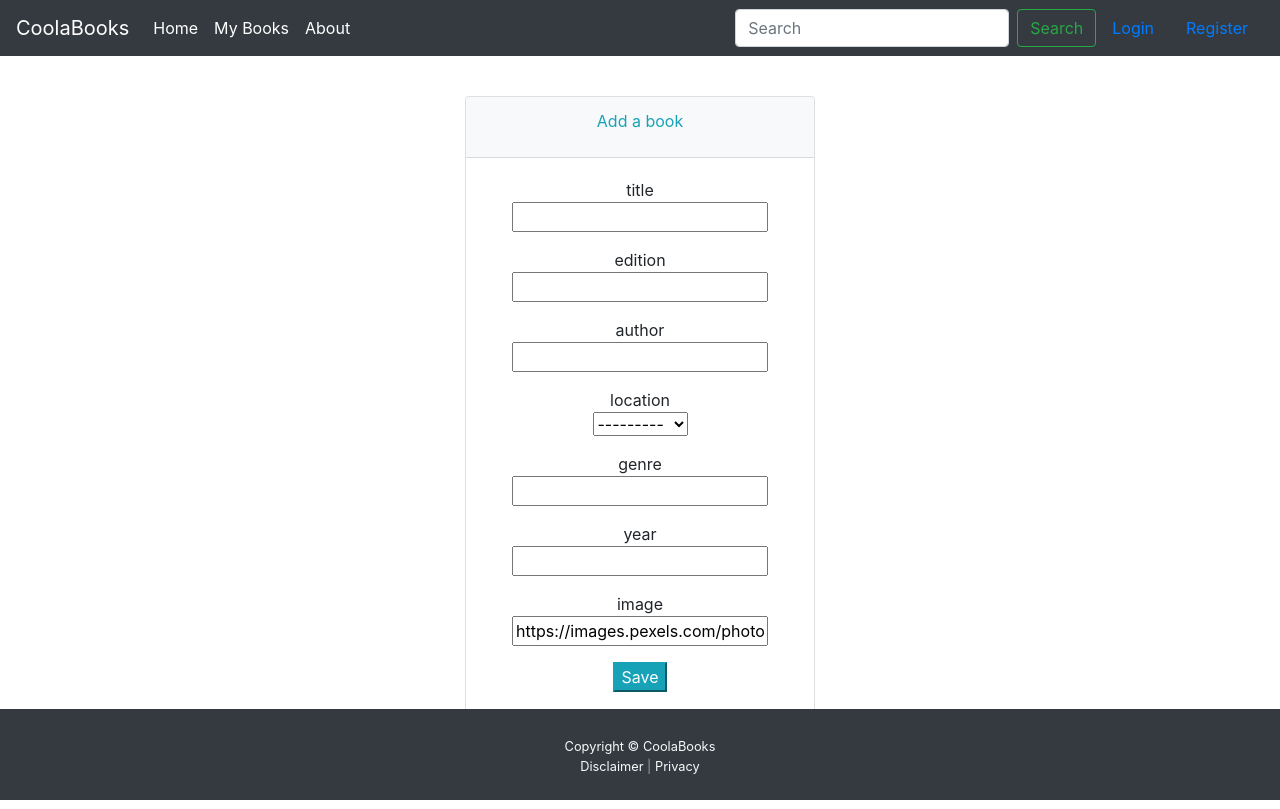
After one commit to robertsoldan/coolabooks, a Django app: page /add-book/ in a window 1280 px wide. The commit adds this page. Run offline with Django 3.2, Linux system fonts and the light colour scheme.

Commit message:
added add a book, delete and update

```diff
--- a/coolabooks/books/models.py
+++ b/coolabooks/books/models.py
@@ -1,6 +1,7 @@
 from django.contrib.auth.models import User
 from django.db import models
 from django.contrib.auth import get_user_model
+from django.urls import reverse
 
 # Books model that includes the fields needed to add a book
 
@@ -55,3 +56,7 @@
         on_delete=models.CASCADE,
         default=1
     )
+
+    # adding redirect after the book has been added
+    def get_absolute_url(self):
+        return reverse("books:my-books")
--- a/coolabooks/books/templates/books/base.html
+++ b/coolabooks/books/templates/books/base.html
@@ -3,30 +3,16 @@
 {% load static %}
 <html lang="en">
 <head>
-
-    <title>Coola Books</title>
     <!-- pulling up CSS and bootstrap styles -->
     <meta name="viewport" content="width=device-width, initial-scale=1">
+    <title>Coola Books</title>
     <link rel="stylesheet" href="https://cdn.jsdelivr.net/npm/bootstrap@4.5.3/dist/css/bootstrap.min.css" integrity="sha384-TX8t27EcRE3e/ihU7zmQxVncDAy5uIKz4rEkgIXeMed4M0jlfIDPvg6uqKI2xXr2" crossorigin="anonymous">
     <link rel="stylesheet" href="{% static 'books/style.css' %}">
 </head>
-<style>
-
-</style>
 <body>
 
 <!-- Navbar -->
 {% include 'partials/_navbar.html' %}
-
-<!-- this code shows any updates rendered using messages (account successfully created) -->
-{% if messages %}
-{% for message in messages %}
-<div class="text-center alert alert-{{ message.tags }} mt-5">
-    {{ message }}
-</div>
-{% endfor %}
-{% endif %}
-
 
 <!-- this is where HTML of other files starts -->
 {% block body %}
--- /dev/null
+++ b/coolabooks/books/templates/books/book-form.html
@@ -0,0 +1,35 @@
+<!-- this imports content from the base file (navigation, footer) -->
+{% extends 'books/base.html' %}
+
+{% block body %}
+
+<div class="container my-5">
+    <div class="row">
+        <div class="col-md-4 offset-md-4 my-5">
+            <div class="card">
+                <div class="card-header text-info bg-light text-center">
+                    <div class = "card-title">
+                        Add a book
+                    </div>
+                </div>
+                <div class="card-body text-center">
+                    <!-- loops through the form fields and displays them -->
+                    <form method="POST">
+                        {% csrf_token %}
+                        {% for field in form %}
+                            <div class="form-group">
+                                {{ field.name }}
+                                <br>
+                                {{ field }}
+                            </div>
+                        {% endfor %}
+                        <button type = "submit" class="btn-info">Save</button>
+                    </form>
+                </div>
+            </div>
+        </div>
+    </div>
+</div>
+
+
+{% endblock %}
--- a/coolabooks/books/templates/partials/_card.html
+++ b/coolabooks/books/templates/partials/_card.html
@@ -17,8 +17,8 @@
 
         {% if view == "mybook" %}
         <div class="row">
-            <a href="#" class="btn btn-dark ml-3">Edit</a>
-            <a href="#" class="btn btn-danger ml-4">Delete</a>
+            <a href="{% url 'books:edit_book' book.id %}" class="btn btn-dark ml-3">Edit</a>
+            <a href="{% url 'books:delete_book' book.id %}" class="btn btn-danger ml-4">Delete</a>
         </div>
         {% endif %}
 
--- a/coolabooks/books/urls.py
+++ b/coolabooks/books/urls.py
@@ -11,4 +11,7 @@
     path('my-books/reserved/', views.reserved, name='reserved'),
     path('disclaimer/', views.disclaimer, name='disclaimer'),
     path('privacy/', views.privacy, name='privacy'),
+    path('add-book/', views.AddBook.as_view(), name='add_book'),
+    path('delete-book/<int:id>/', views.delete_book, name='delete_book'),
+    path('edit-book/<int:id>/', views.edit_book, name='edit_book'),
 ]
--- a/coolabooks/books/views.py
+++ b/coolabooks/books/views.py
@@ -1,21 +1,27 @@
-from django.shortcuts import render
+from django.shortcuts import render, redirect
 from django.http import HttpResponse
 from django.template import loader
 from .models import Book
+from .forms import BookForm
+from django.views.generic.edit import CreateView
+from django.contrib import messages
+from django.contrib.messages.views import SuccessMessageMixin
 
-# Create your views here.
+
+# view for the homepage
 
 def index(request):
 
     # retrieving the stored object
     ind_books = Book.objects.all()
 
-    # empty context for now
     context = {
         'ind_books':ind_books,
     }
     # rendering the template
     return render(request, 'books/index.html', context)
+
+# view for the user dashboard
 
 def mybooks(request):
     # retrieving the stored object
@@ -26,6 +32,8 @@
 
     return render(request, 'books/mybooks.html', context)
 
+# view for the reserved section
+
 def reserved(request):
     # retrieving the stored object
     ind_books = Book.objects.all()
@@ -35,8 +43,50 @@
 
     return render(request, 'books/reserved.html', context)
 
+# view for the disclaimer
+
 def disclaimer(request):
     return render(request, 'books/disclaimer.html')
 
+# view for the privacy page
+
 def privacy(request):
     return render(request, 'books/privacy.html')
+
+# class-based view for adding a book
+
+class AddBook(SuccessMessageMixin, CreateView):
+    model = Book
+    fields = ['title', 'edition', 'author', 'location', 'genre', 'year', 'image']
+    template_name = 'books/book-form.html'
+
+    def form_valid(self, form):
+        form.instance.added_by = self.request.user
+        return super().form_valid(form)
+
+    success_message = "%(title)s was created successfully"
+
+# delete a book
+
+def delete_book(request, id):
+    ind_books = Book.objects.get(id=id)
+
+    if request.method == 'POST':
+        ind_books.delete()
+        messages.success(request,f'{ ind_books.title } was successfully deleted.')
+        return redirect('books:my-books')
+
+    return render(request, 'books/delete-book.html', {'ind_books':ind_books})
+
+# edit book information
+
+def edit_book(request, id):
+    ind_books = Book.objects.get(id=id)
+    form = BookForm(request.POST or None, instance = ind_books)
+
+    if form.is_valid():
+        form.save()
+        messages.success(request,f'{ ind_books.title } was successfully updated.')
+        return redirect('books:my-books')
+
+    return render(request, 'books/book-form.html', {'form':form, 'ind_books': ind_books})
--- a/coolabooks/users/templates/users/register.html
+++ b/coolabooks/users/templates/users/register.html
@@ -1,5 +1,6 @@
 <!-- this imports content from the base file (navigation, footer) -->
 {% extends 'books/base.html' %}
+
 
 {% block body %}
 
```
Also changed, not shown: coolabooks/books/forms.py (added, +7 -0 lines), coolabooks/books/templates/books/delete-book.html (added, +29 -0 lines), coolabooks/books/templates/books/mybooks.html (+11 -3 lines), coolabooks/users/templates/users/logout.html (+8 -0 lines).
